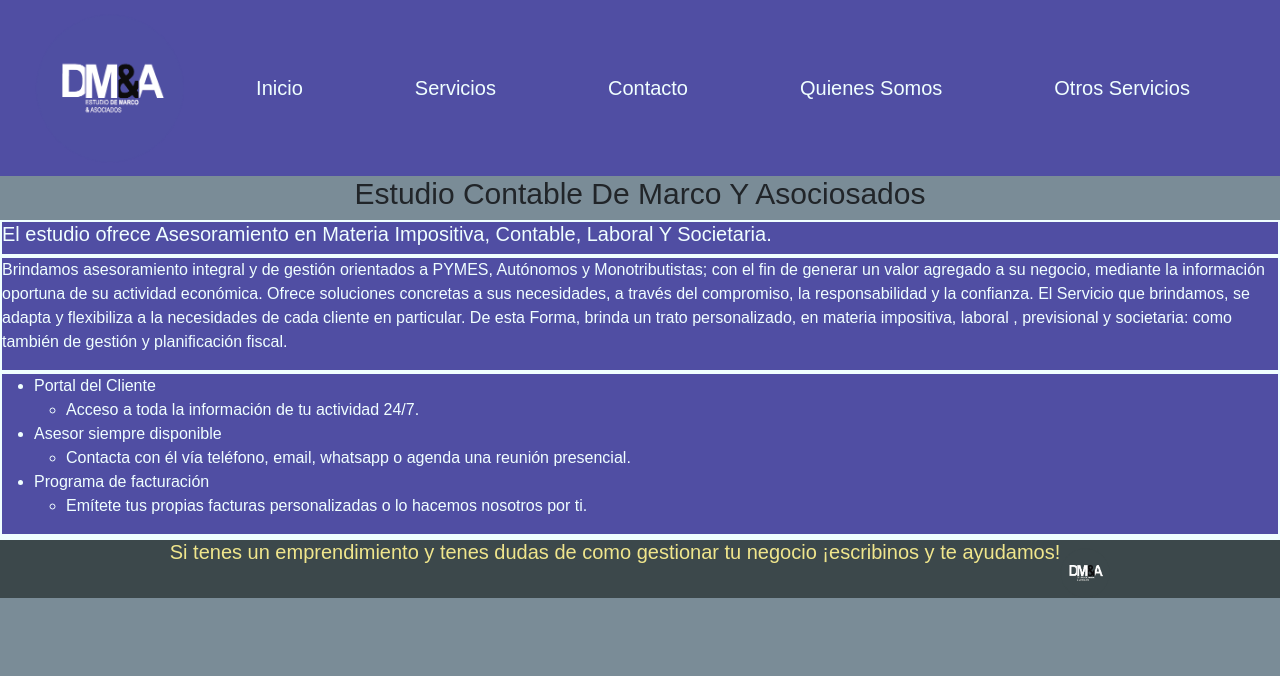
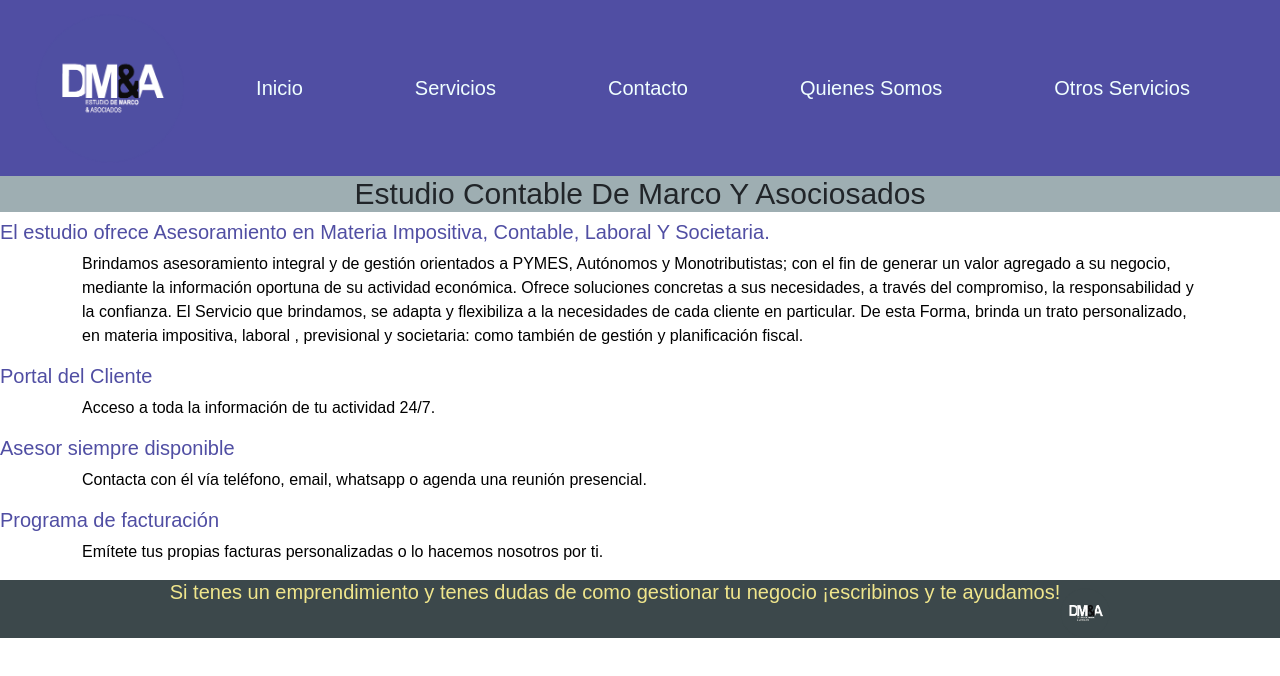
Before and after one commit to LaureanoMele/EstudioContableDM-A, a plain HTML site: page index.html in a window 1280 px wide. Drawn offline with nearby package versions, Linux system fonts and the light colour scheme; a web font is replaced by a local one.

Commit message:
Cambie el estilo de los div

```diff
--- a/estilos/estilos.css
+++ b/estilos/estilos.css
@@ -6,16 +6,18 @@
 }
 
 body {
-    background-color: rgb(122, 140, 151);
+    background-color:white;
 }
 
 h1 {
+    background-color:  #9eaeb2;
     display: flex;
     justify-content: center;
     font-size: 30px;
 }
 
 h2 {
+    color: #504ea3;
     font-size: 20px;
 }
 header {
@@ -26,8 +28,8 @@ header {
 }
 
 section {
-    background-color: #504ea3;
-    color: azure;
+    background-color: white;
+    color: black;
 }
 
 header ul {
@@ -66,6 +68,7 @@ footer img {
     width: 50px;
 }
 
+
 .pie {
     display: inline-block;
     vertical-align: middle;
@@ -81,7 +84,3 @@ footer img {
 
 
 }
-main div { border:2px solid azure;}
-.info-util{
-    display: flex;flex-direction: column;
-}
--- a/index.html
+++ b/index.html
@@ -44,14 +44,14 @@
         </nav>
     </header>
     <main>
-        <h1>Estudio Contable De Marco Y Asociosados</h1>
+        <h1  class="container-fluid">Estudio Contable De Marco Y Asociosados</h1>
         <section>
             <div>
                 <h2>
                     El estudio ofrece Asesoramiento en Materia Impositiva, Contable, Laboral Y Societaria.
                 </h2>
             </div>
-            <div>
+            <div class="container">
                 <p>Brindamos asesoramiento integral y de gestión orientados a PYMES, Autónomos y Monotributistas; con el
                     fin
                     de generar un valor agregado a su negocio, mediante la información oportuna de su actividad
@@ -68,33 +68,21 @@
         </section>
         <section>
             <div>
-                <ul>
-                    <li>Portal del Cliente
-                        <ul>
-                            <li>
-                                Acceso a toda la información de tu actividad 24/7.
-                            </li>
-                        </ul>
-                    </li>
-                    <li> Asesor siempre disponible
-                        <ul>
-                            <li>
-                                Contacta con él vía teléfono, email, whatsapp o agenda una reunión presencial.</li>
-                        </ul>
-                    </li>
-                    <li> Programa de facturación
-                        <ul>
-                            <li>
-                                Emítete tus propias facturas personalizadas o lo hacemos nosotros por ti.</li>
-                        </ul>
-                    </li>
-                </ul>
+                <h2>Portal del Cliente </h2>
+                    <p class="container">
+                        Acceso a toda la información de tu actividad 24/7.
+                    </p>
+                <h2> Asesor siempre disponible </h2>
+                    <p class="container">
+                        Contacta con él vía teléfono, email, whatsapp o agenda una reunión presencial.</p>
+                <h2> Programa de facturación </h2>
+                    <p class="container">
+                        Emítete tus propias facturas personalizadas o lo hacemos nosotros por ti.</p>
             </div>
         </section>
         <div>
         </div>
     </main>
-
     <footer>
         <div class="pie">
             <h2 class="texto-pie">Si tenes un emprendimiento y tenes dudas de como gestionar tu negocio ¡escribinos y te
```
Also changed, not shown: pages/otrosservicios.html (+1 -1 lines), pages/servicios.html (+1 -1 lines).
